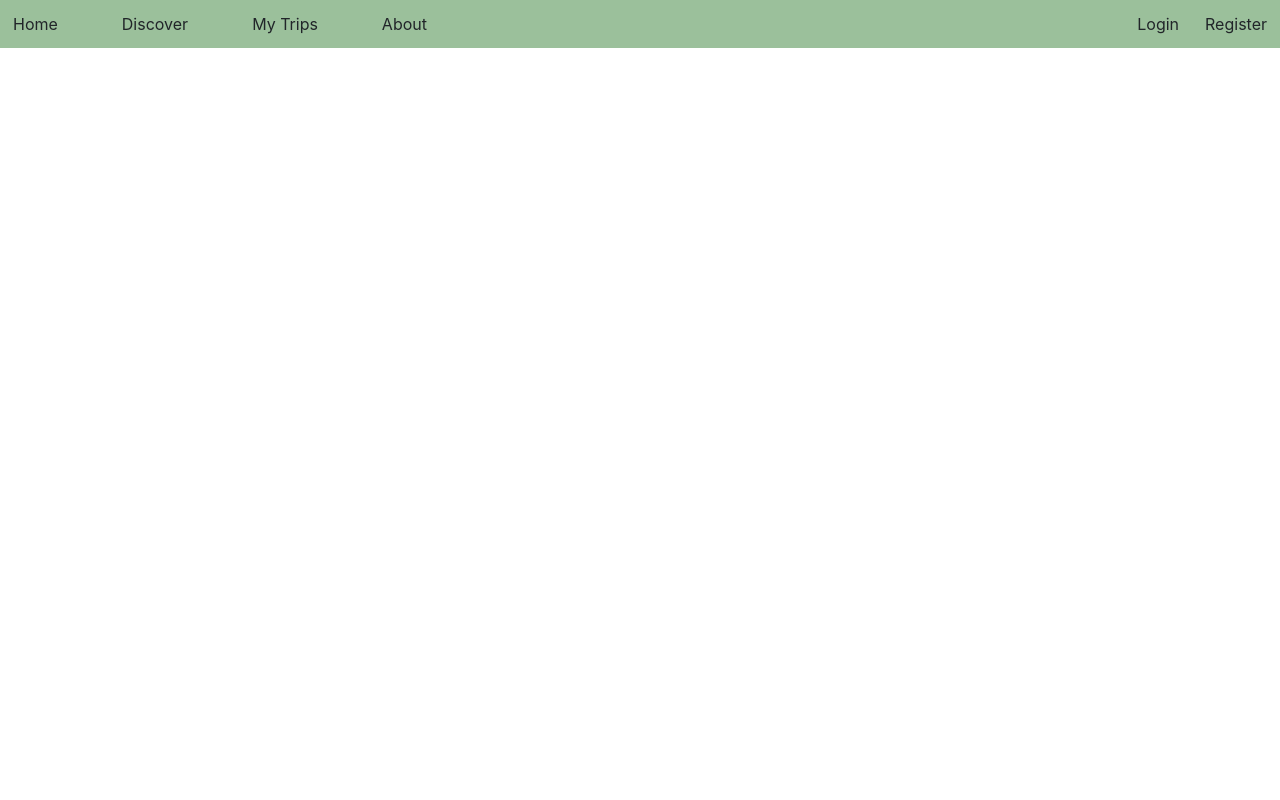
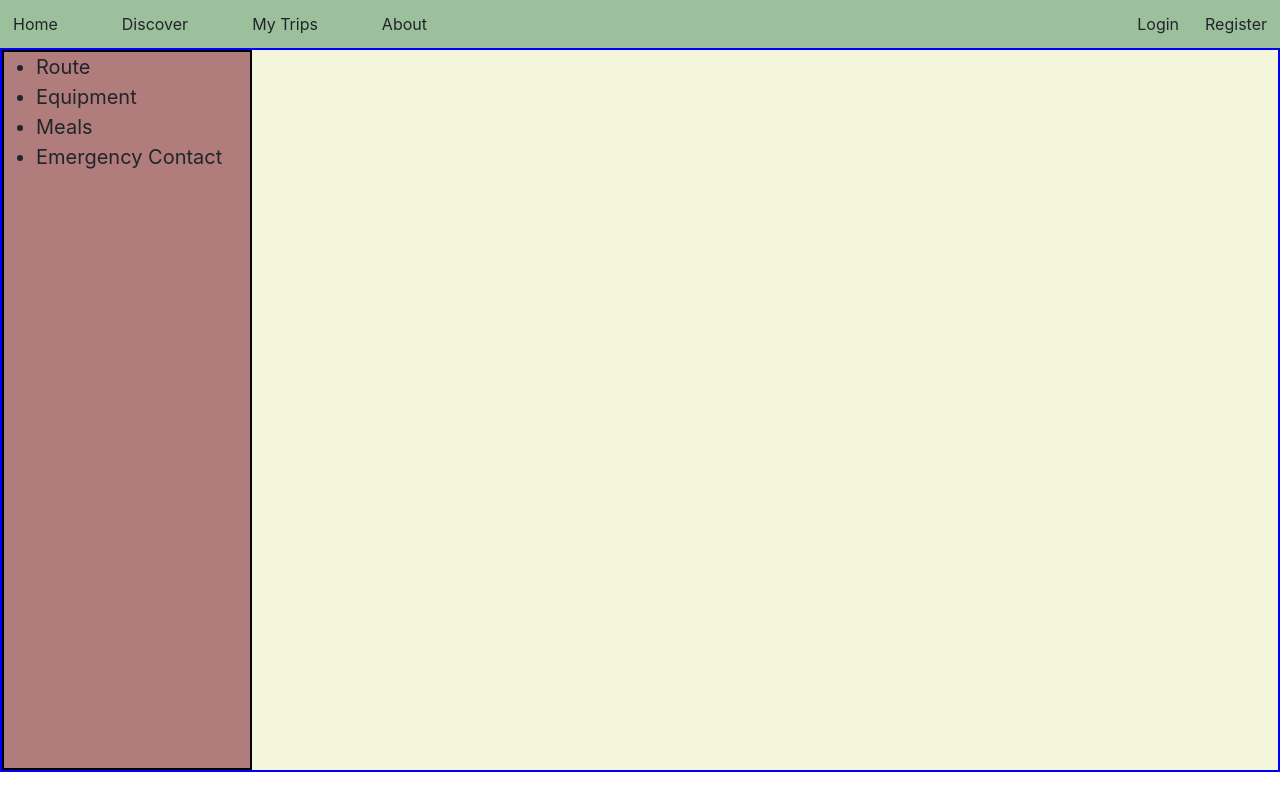
Before and after one commit to LeonXZhou/Odyssey, a React (Create React App) app in the folder odyssey/: page /planner in a window 1280 px wide. Built offline with nearby package versions, Linux system fonts and the light colour scheme.

Commit message:
planning page wireframe completed

```diff
--- a/odyssey/src/App.js
+++ b/odyssey/src/App.js
@@ -23,9 +23,8 @@ function App() {
       <Link to="/tripDisplayCard">tripDisplayCard</Link> */}
       <Routes>
         <Route path="/" element={<Home />} />
+        <Route path="/planner" element={<Planner />} />
         <Route
-          path="/planner"
-          element={<Planner />}
           path="/map-editor"
           element={
             <MapEditor
--- a/odyssey/src/components/component-styles/Sidebar.scss
+++ b/odyssey/src/components/component-styles/Sidebar.scss
@@ -0,0 +1,7 @@
+.sidebar {
+  border: 2px solid black;
+  height: 36em;
+  width: 12.5em;
+  background-color: rgb(177, 124, 124);
+  font-size: 20px;
+}
--- a/odyssey/src/components/planner/Planner.js
+++ b/odyssey/src/components/planner/Planner.js
@@ -6,7 +6,7 @@ const Planner = () => {
   return (
     <main className="planner-page">
       <Sidebar />
-      <section className="page">NOT SIDEBAR</section>
+      <section></section>
     </main>
   );
 };
--- a/odyssey/src/components/planner/Sidebar.js
+++ b/odyssey/src/components/planner/Sidebar.js
@@ -2,7 +2,16 @@ import React, { useEffect } from "react";
 import "../component-styles/Sidebar.scss";
 
 const Sidebar = () => {
-  return <main className="planner-page">THIS IS TEXT</main>;
+  return (
+    <main className="sidebar">
+      <ul>
+        <li>Route</li>
+        <li>Equipment</li>
+        <li>Meals</li>
+        <li>Emergency Contact</li>
+      </ul>
+    </main>
+  );
 };
 
 export default Sidebar;
```
